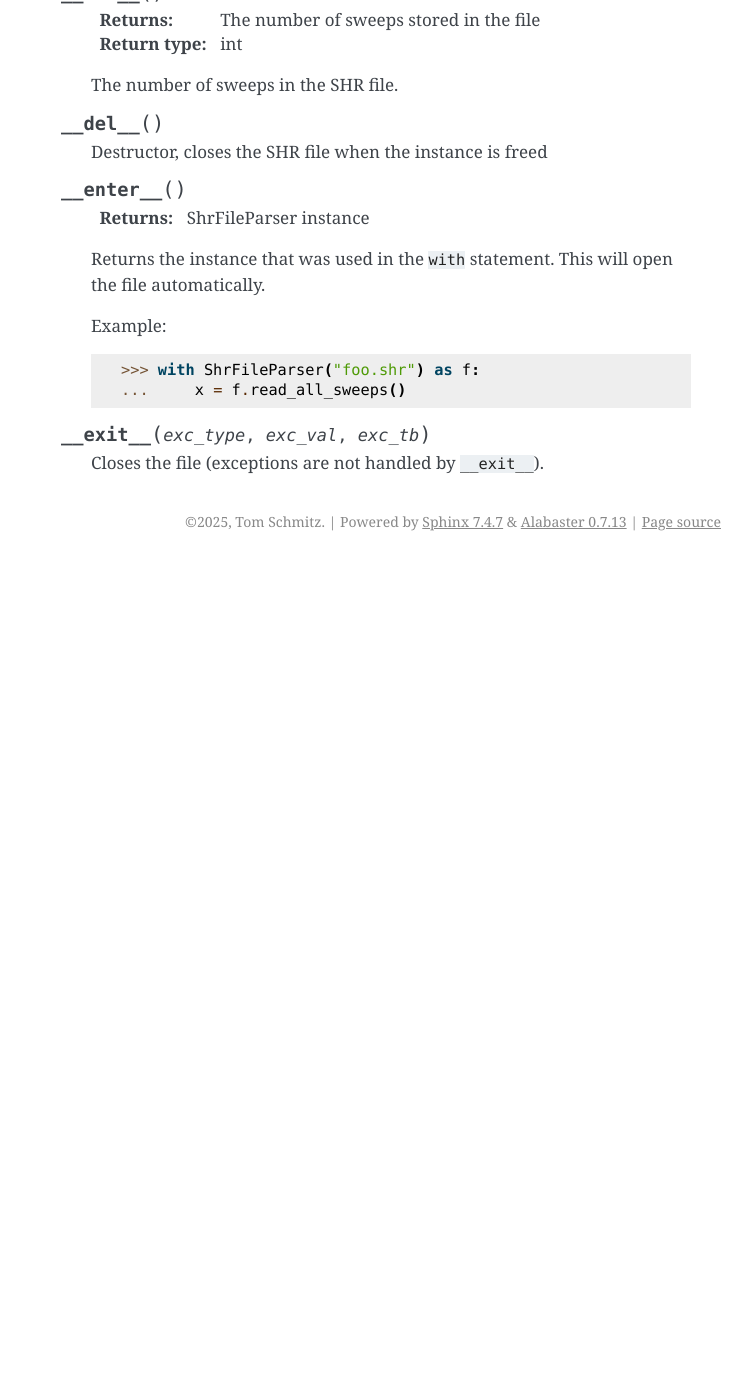
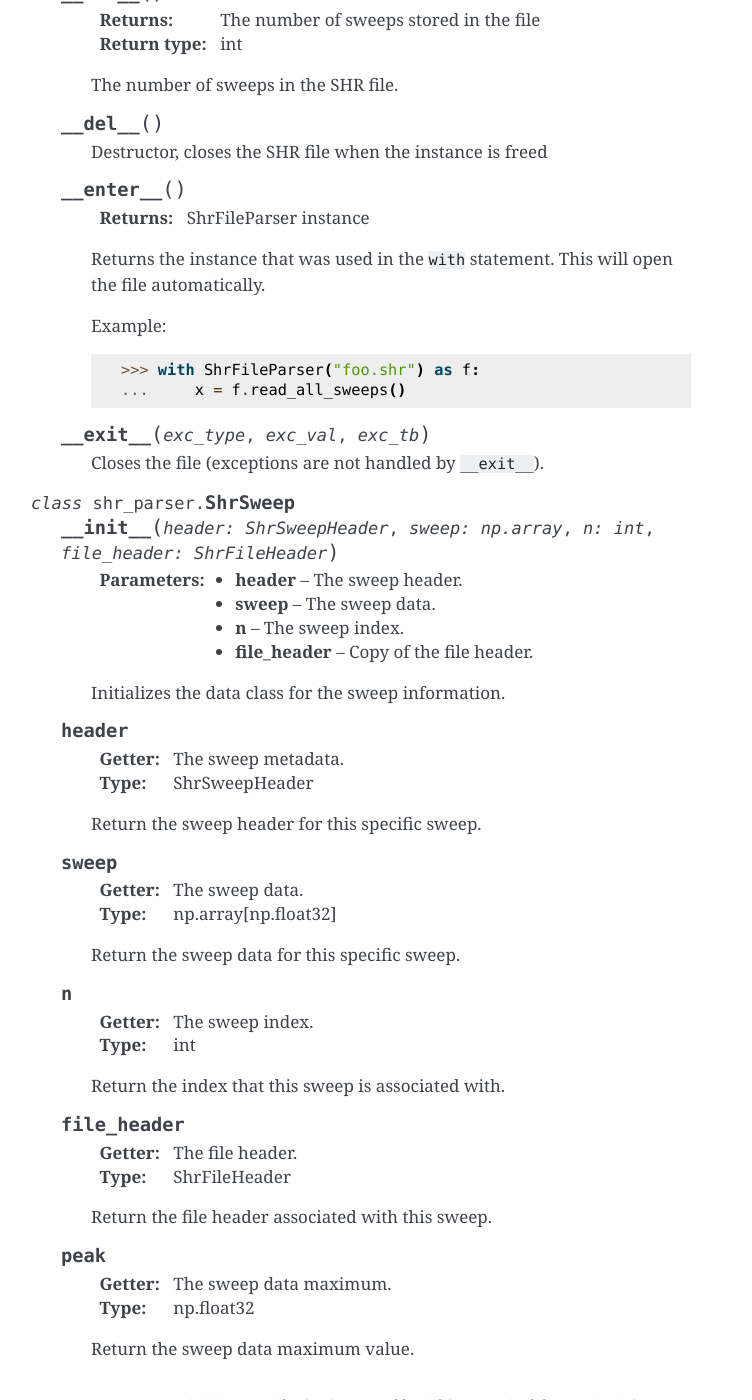
Before and after one commit to WiseLabCMU/py-shr-parser, a Sphinx documentation site: the page built from Documentation/pyshrparser_api.rst, in a window 1280 px wide and 1400 px high, scrolled down 1529 px. Shown: the whole window, without its empty margins (389-1141 px from the left). Built offline with Sphinx 7.4.7, drawn with Linux system fonts in a browser that asks for light colours; before the commit the page ends 2090 px from its top, so only the background shows below that; some of the changed text lies outside the part shown.

Commit message:
Document the ShrSweep class

```diff
--- a/Documentation/pyshrparser_api.rst
+++ b/Documentation/pyshrparser_api.rst
@@ -125,3 +125,56 @@ Classes
     .. method:: __exit__(exc_type, exc_val, exc_tb)
 
         Closes the file (exceptions are not handled by ``__exit__``).
+
+.. class:: ShrSweep
+
+    .. method:: __init__(header: ShrSweepHeader, sweep: np.array, n: int, file_header: ShrFileHeader)
+
+        :param header:
+            The sweep header.
+
+        :param sweep:
+            The sweep data.
+
+        :param n:
+            The sweep index.
+
+        :param file_header:
+            Copy of the file header.
+
+        Initializes the data class for the sweep information.
+
+    .. attribute:: header
+
+        :getter: The sweep metadata.
+        :type: ShrSweepHeader
+
+        Return the sweep header for this specific sweep.
+
+    .. attribute:: sweep
+
+        :getter: The sweep data.
+        :type: np.array[np.float32]
+
+        Return the sweep data for this specific sweep.
+
+    .. attribute:: n
+
+        :getter: The sweep index.
+        :type: int
+
+        Return the index that this sweep is associated with.
+
+    .. attribute:: file_header
+
+        :getter: The file header.
+        :type: ShrFileHeader
+
+        Return the file header associated with this sweep.
+
+    .. attribute:: peak
+
+        :getter: The sweep data maximum.
+        :type: np.float32
+
+        Return the sweep data maximum value.
```
